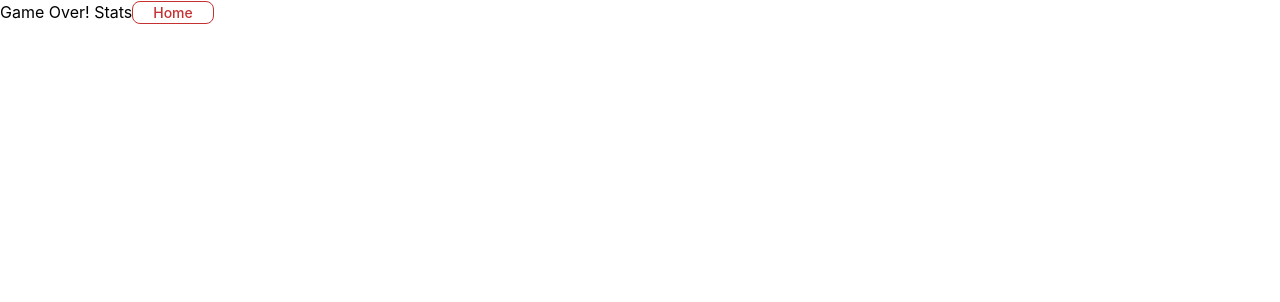
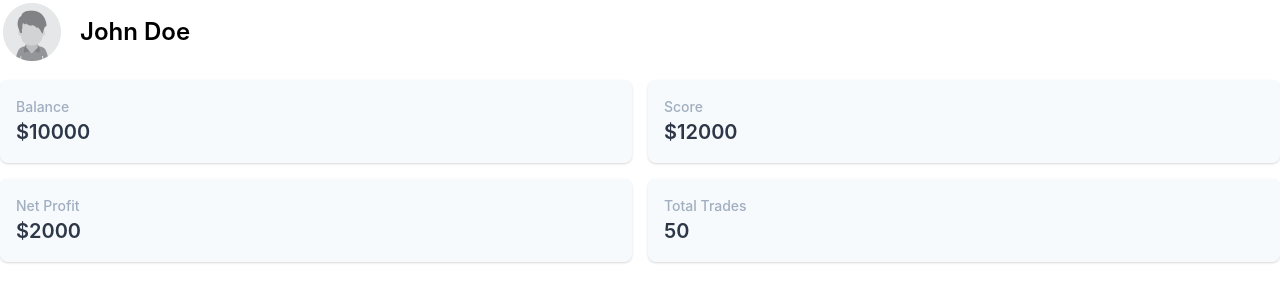
Before and after one commit to Sceptres/Hackathon, a React (Create React App) app in the folder frontend/: page /endgame in a window 1280 px wide. Shown: the top 302 px of the page. Built offline with nearby package versions, Linux system fonts and the light colour scheme; no server answers; sample sign-in values are in the browser's storage.

Commit message:
Impelement initial portfolio page design

```diff
--- a/frontend/src/components/game/endGame.jsx
+++ b/frontend/src/components/game/endGame.jsx
@@ -1,22 +1,59 @@
 import React from 'react'
 import { useAuth } from '../../contexts/authContext'
-import { doSignOut } from '../../firebase/auth'
-import { Link, useNavigate, Navigate } from 'react-router-dom'
+import { Navigate } from 'react-router-dom'
+import avatar from '../../avatar.png'
 
 
-const EndGame = () => {
-    const navigate = useNavigate()
+function StatComponent(props) {
     return (
-        <div>Game Over!
+        <div className="p-4 bg-gray-100 rounded-lg shadow">
+            <p className="text-sm font-medium text-gray-500">{props.title}</p>
+            <p className="text-xl font-semibold text-gray-800">{props.preStatText}{props.stat}</p>
+        </div>
+    );
+}
 
-            Stats
+const EndGame = (props) => {
+    const { userLoggedIn } = useAuth();
 
-            <button onClick={() => {navigate('/home')}}
-                className="text-red-700 hover:text-white border border-red-700 hover:bg-red-800 focus:ring-4 focus:outline-none focus:ring-red-300 font-medium rounded-lg text-sm px-5 py-2.5 text-center dark:border-red-500 dark:text-red-500 dark:hover:text-white dark:hover:bg-red-600 dark:focus:ring-red-900 inline-block">
-                Home
-            </button>
-        </div>
-    )
+    if(!userLoggedIn) {
+        return (
+            <Navigate to={'/login'} replace={true} />
+        );
+    } else {
+        const user = {
+            profilePic: "https://via.placeholder.com/150", // Placeholder image URL
+            displayName: "John Doe",
+            stats: {
+              balance: 10000,
+              score: 12000,
+              netProfit: 2000,
+              totalProfit: 5000,
+              totalLoss: 3000,
+              totalTrades: 50,
+            },
+          };
+        return (
+            <div className="bg-white w-ful h-full">
+                <div className="flex items-center mb-4">
+                <img
+                    className="w-16 h-16 rounded-full"
+                    src={avatar}
+                    alt="Profile"
+                />
+                <h2 className="ml-4 text-2xl font-semibold">{user.displayName}</h2>
+                </div>
+
+                <div className="grid grid-cols-2 gap-4">
+                    <StatComponent title='Balance' preStatText='$' stat={user.stats.balance} />
+                    <StatComponent title='Score' preStatText='$' stat={user.stats.score} />
+                    <StatComponent title='Net Profit' preStatText='$' stat={user.stats.netProfit} />
+                    <StatComponent title='Total Trades' stat={user.stats.totalTrades} />
+                </div>
+            </div>
+
+        );
+    }
 }
 
 export default EndGame
--- a/frontend/src/components/game/game.jsx
+++ b/frontend/src/components/game/game.jsx
@@ -10,7 +10,7 @@ const Game = () => {
         <div>
             Game Text
             <div>
-                <button onClick={() => {navigate('/endgame')}}>
+                <button onClick={() => {navigate('/endgame', {gameId: 'game id goes here'})}}>
                 End Game
             </button>
             </div>
```
